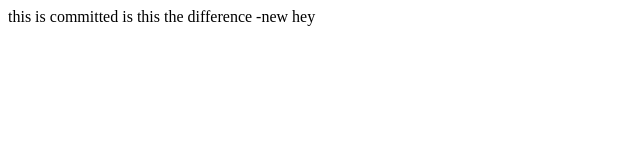
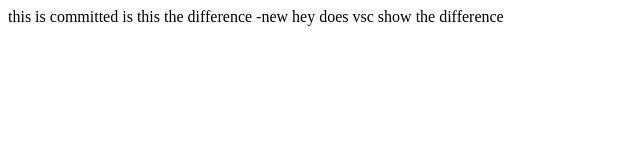
Before and after one commit to Mercurial-prani26/gitbasics, a plain HTML site: page index.html in a window 1280 px wide. Shown: the whole page, without its empty margins (0-640 px from the left). Drawn offline with Linux system fonts and the light colour scheme.

Commit message:
check vscode

```diff
--- a/index.html
+++ b/index.html
@@ -10,5 +10,6 @@
     this is committed
     is this the difference -new
     hey
+    does vsc show the difference
 </body>
 </html>
```
